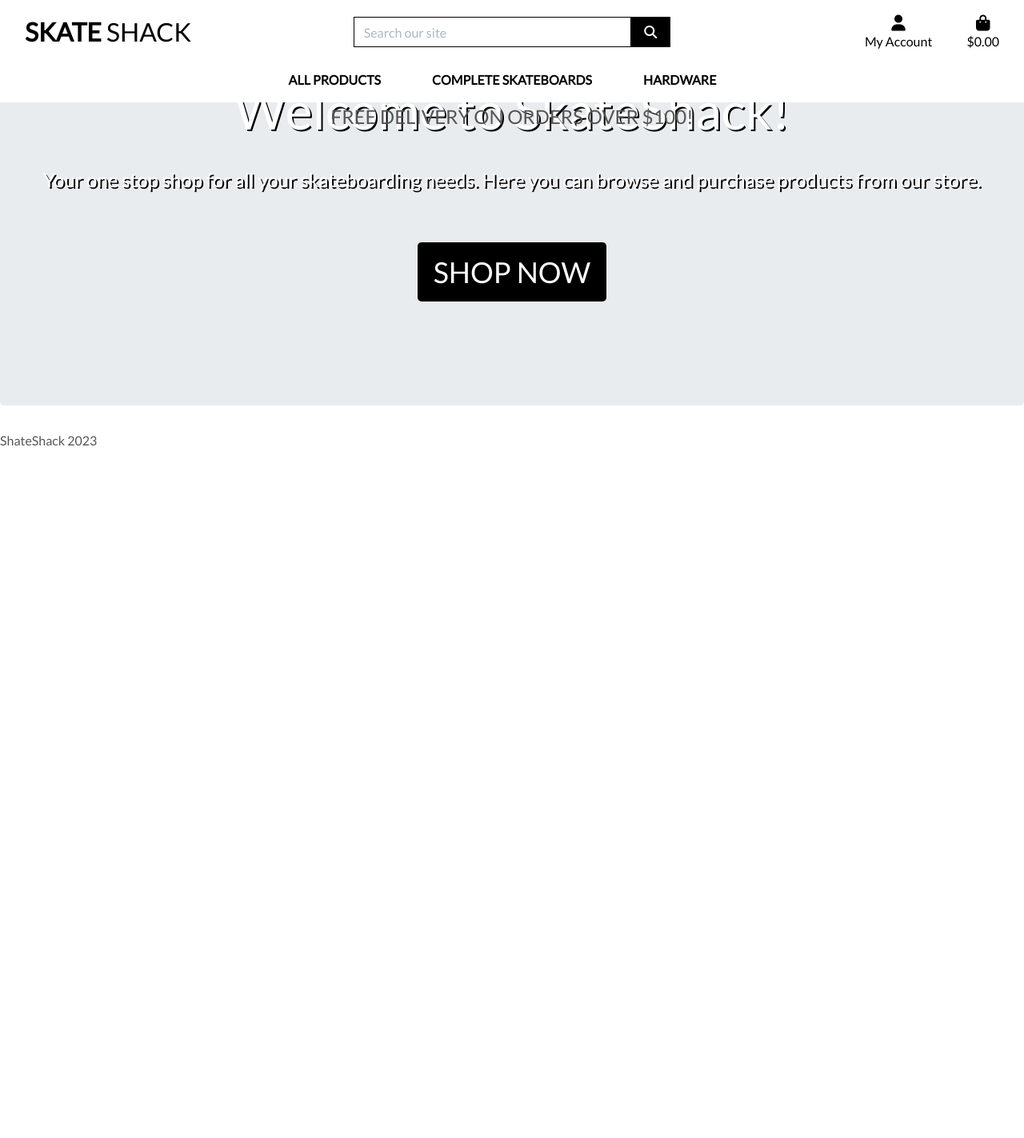
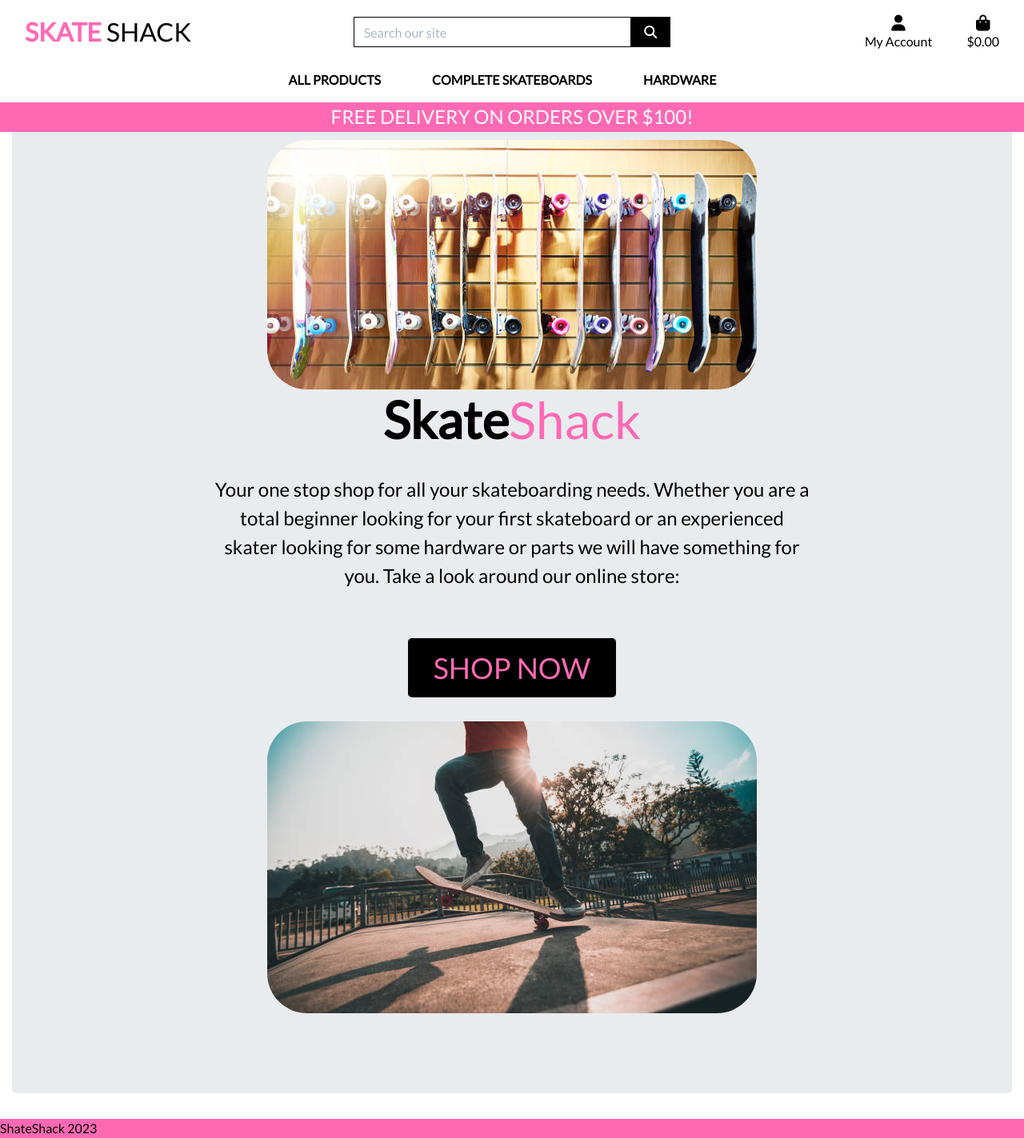
Before and after one commit to darraghmurphy1/SkateShack, a Django app: page / in a window 1280 px wide. Shown: the whole page at 80% size. Before the commit the page ends 558 px from the top, so only its background shows below. Run offline with Django 4.2, Linux system fonts and the light colour scheme; some libraries are stand-ins or nearby versions.

Commit message:
settings file updared and css/layout changes

```diff
--- a/home/static/home/css/home.css
+++ b/home/static/home/css/home.css
@@ -1,19 +1,29 @@
 .jumbotron {
     background-size: cover;
-    color: #fff; /* set the text color to white */
-    text-shadow: 2px 2px #000; /* add a text shadow */
+    color: #000000; /* set the text color to white */
     padding: 100px 0; /* increase the padding for more space */
+
   }
 
+  strong {
+    color: #000;
+  }
   .jumbotron h1 {
     font-size: 4em; /* increase the font size of the heading */
     margin-bottom: 30px; /* add some margin at the bottom of the heading */
+    color: hotpink;
   }
 
   .jumbotron p {
     font-size: 1.5em; /* increase the font size of the paragraph */
     margin-bottom: 30px; /* add some margin at the bottom of the paragraph */
+
   }
+
+  p {
+    max-width: 750px;
+    margin: auto;
+}
 
   .jumbotron .btn {
     background-color: #000; /* set the background color of the button */
@@ -24,7 +34,6 @@
     margin-top: 30px; /* add some margin at the top of the button */
   }
 
-  .jumbotron .btn:hover {
-    background-color: #fff; /* change the background color of the button on hover */
-    color: #000; /* change the text color of the button on hover */
+  img {
+    border-radius: 50px;
   }
--- /dev/null
+++ b/home/templates/home/404.html
@@ -0,0 +1,6 @@
+{% extends "base.html" %}
+
+{% block content %}
+    <h1>Page not found</h1>
+    <p>The page you requested could not be found.</p>
+{% endblock %}
--- a/home/templates/home/index.html
+++ b/home/templates/home/index.html
@@ -6,12 +6,15 @@
 {% endblock %}
 
 {% block content %}
+<div class="container-fluid" style= "margin-top: 75px;">
+  <div class="jumbotron text-center jumbo-container" background-size: cover;>
+    <img src="{{ MEDIA_URL }}skateshack2.png" alt="SkateShack2" style="max-width: 100%; height: auto;">
 
-  <div class="jumbotron text-center" style="background-image:; background-size: cover;">
-    <h1>Welcome to SkateShack!</h1>
-    <p>Your one stop shop for all your skateboarding needs. Here you can browse and purchase products from our store.</p>
-    <p><a class="btn btn-primary btn-lg" href="{% url 'products' %}" role="button">Shop Now</a></p>
+    <h1><strong>Skate</strong>Shack</h1>
+    <p>Your one stop shop for all your skateboarding needs. Whether you are a total beginner looking for your first skateboard or an experienced skater looking for some hardware or parts we will have something for you. Take a look around our online store:</p>
+    <p><a class="btn btn-primary btn-lg shop-now-button" href="{% url 'products' %}" role="button">Shop Now</a></p>
+    <img src="{{ MEDIA_URL }}skateshack.png" alt="SkateShack" style="max-width: 100%; height: auto;">
 
   </div>
-
+</div>
 {% endblock %}
--- a/home/views.py
+++ b/home/views.py
@@ -11,4 +11,6 @@ def index(request):
 def error(request):
     """ A view to display index page """
 
-    return render(request, 'templates/errors/404.html')
+    template: 'home/404.html'
+
+    return render(request, template)
--- a/requirements.txt
+++ b/requirements.txt
@@ -9,6 +9,7 @@ gunicorn==20.1.0
 oauthlib==3.2.2
 Pillow==9.4.0
 psycopg2==2.9.5
+psycopg2-binary==2.9.5
 PyJWT==2.6.0
 python3-openid==3.2.0
 requests-oauthlib==1.3.1
--- /dev/null
+++ b/reviews/static/reviews/css/reviews.css
@@ -0,0 +1,3 @@
+form {
+    margin-left: 5px;
+}
--- a/reviews/templates/reviews/edit_review.html
+++ b/reviews/templates/reviews/edit_review.html
@@ -40,7 +40,7 @@
                 <form method="POST" action="{% url 'edit_review' review.id %}" id="review-form" class="text-muted form mb-5"
                     enctype="multipart/form-data">
                     {% csrf_token %}
-                    {{ form }}
+                    {{ form.as_p }}
                     <div class="text-end mt-3">
                         <a class="btn btn-main hvr-back-pulse" href="{% url 'product_detail' review.product.id %}">Cancel</a>
                         <button class="btn btn-alternate" type="submit">Update Review</button>
--- a/static/css/base.css
+++ b/static/css/base.css
@@ -5,10 +5,13 @@ html {
 body {
     background-size: cover;
     height: calc(100vh - 164px);
-    color: #555;
+    color: #000000;
     font-family: 'Lato';
 }
 
+.container {
+    margin-top: 2%;
+}
 /* from Bulma */
 .icon {
     align-items: center;
@@ -22,13 +25,23 @@ body {
     text-transform: uppercase;
 }
 
+.logo strong {
+    color: hotpink;
+}
+
 .main-logo-link {
     width: fit-content;
 }
 
+#delivery-banner {
+    background-color: hotpink;
+    color: #ffffff;
+
+}
+
 .shop-now-button {
-    background: black;
-    color: white;
+    background: rgb(0, 0, 0);
+    color: #ff69b4;
     min-width: 260px;
 }
 
@@ -46,7 +59,7 @@ body {
 .btn-outline-black:hover,
 .btn-outline-black:active,
 .btn-outline-black:focus {
-    background: black;
+    background: #ff69b4;
     color: white !important;
 }
 
@@ -326,3 +339,8 @@ input[name='q']::placeholder {
         padding: .25rem .5rem !important;
     }
 }
+
+footer {
+    background-color: hotpink;
+    color: black;
+}
```
Also changed, not shown: reviews/templates/reviews/add_review.html (+10 -11 lines), skateshack/settings.py (+11 -6 lines).
